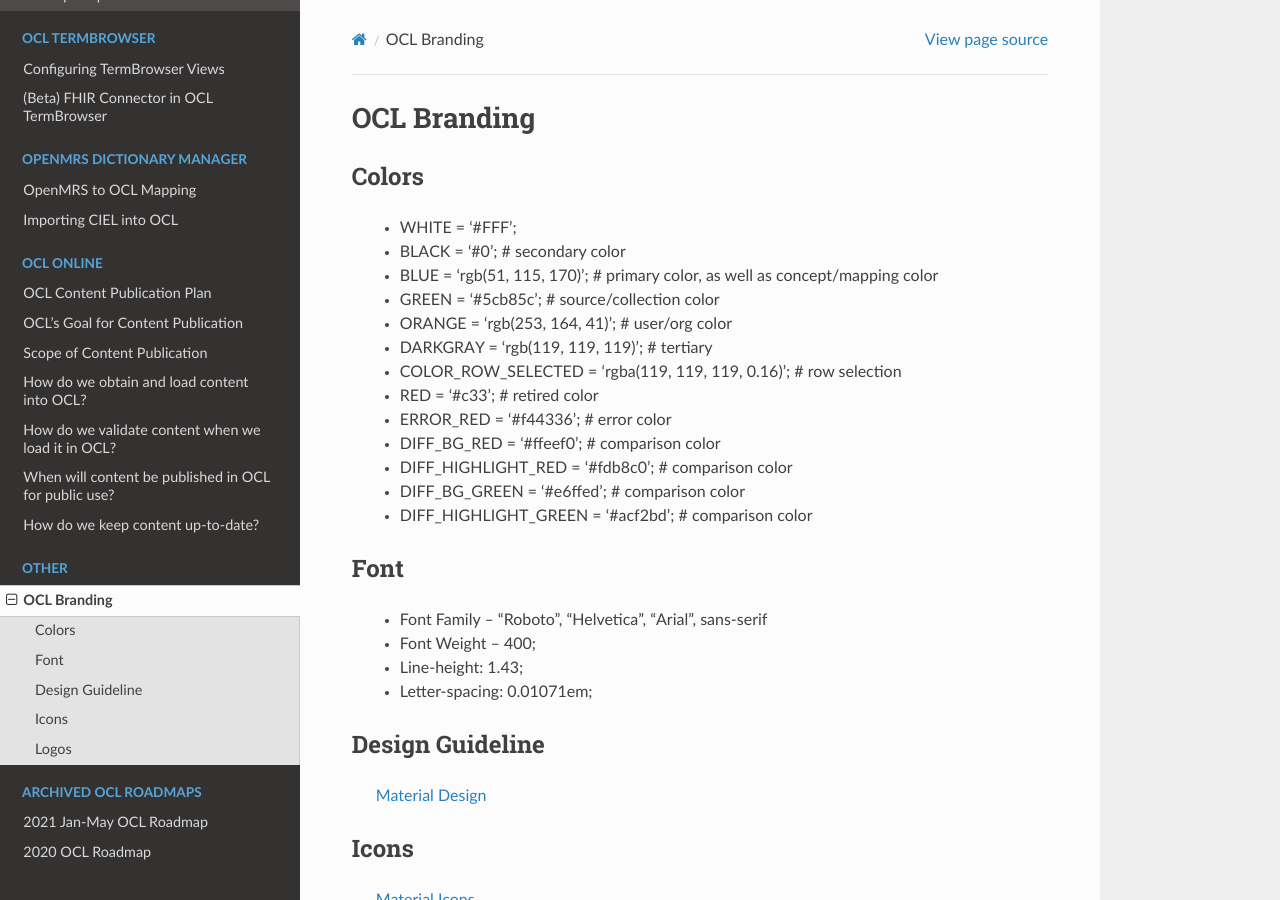
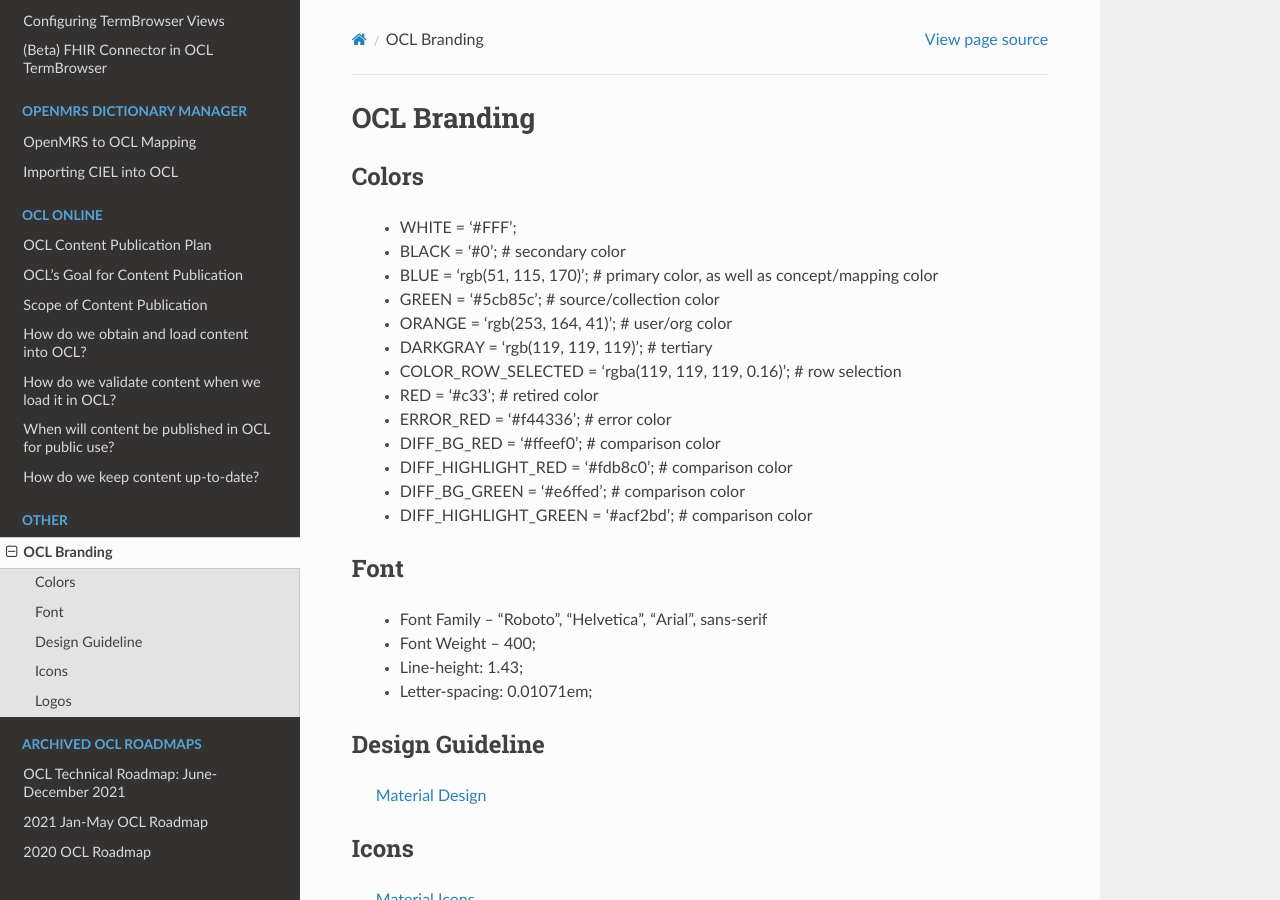
Before and after one commit to OpenConceptLab/ocl-docs, a Sphinx documentation site: the page built from docs/source/ocl/branding.rst, in a window 1280 px wide and 900 px high. Built offline with Sphinx 7.4.7 and the Read the Docs theme 2.0.0, drawn with Linux system fonts in a browser that asks for light colours.

Commit message:
Added Jun-Dec 2021 Roadmap

```diff
--- a/docs/source/index.rst
+++ b/docs/source/index.rst
@@ -142,5 +142,6 @@
    :hidden:
    :caption: Archived OCL Roadmaps
 
+   roadmaps/2021/roadmap2
    roadmaps/2021/roadmap
    roadmaps/2020/roadmap
```
